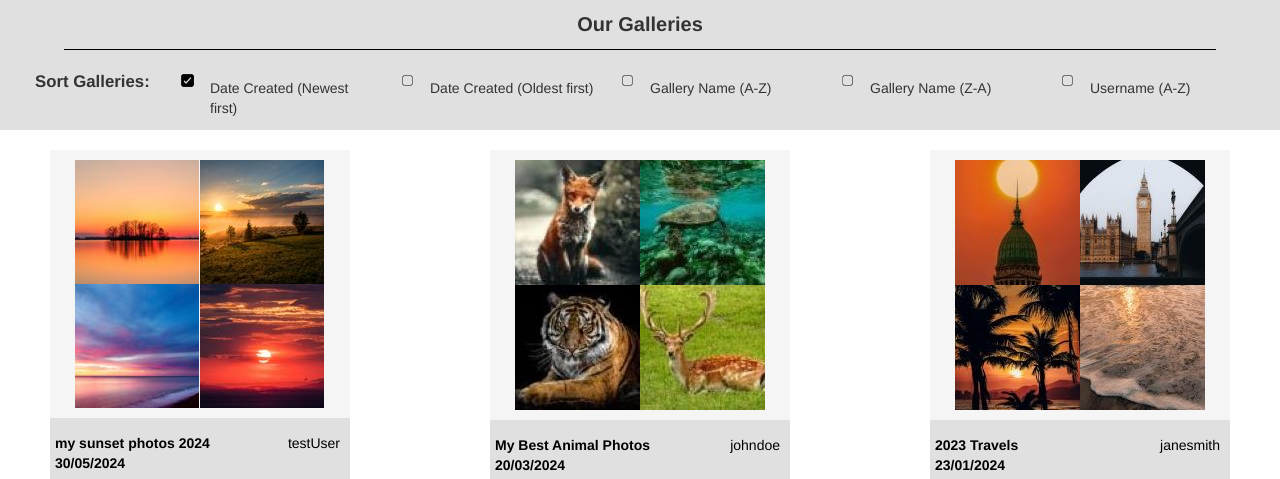
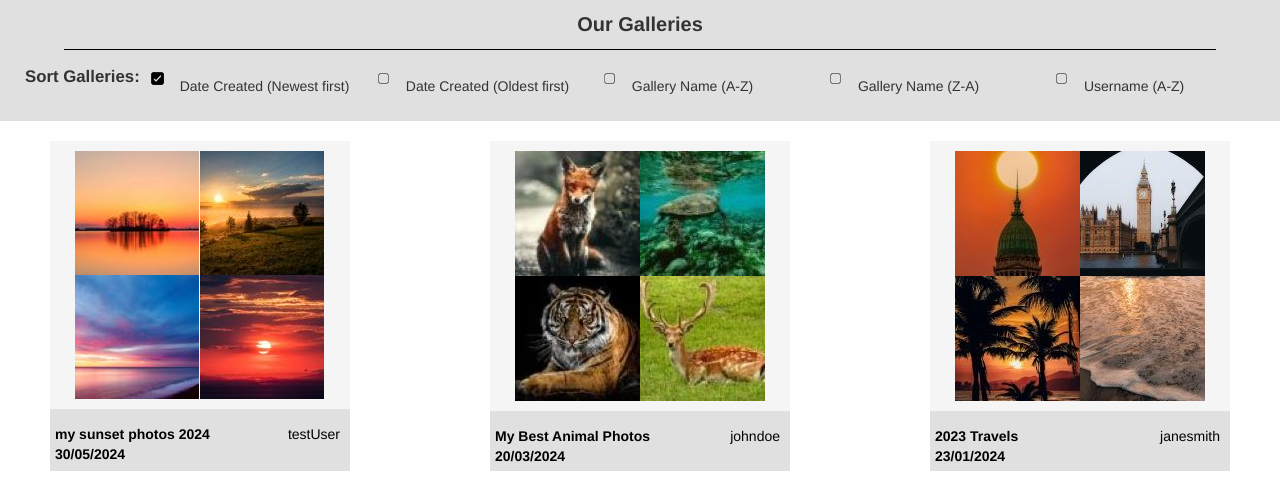
Before and after one commit to meghardie/GalleryWebsite, a Flask app: page / in a window 1280 px wide. Shown: the part 52-531 px from the top of the page. Run offline with Flask 3, Linux system fonts and the light colour scheme; some libraries are stand-ins or nearby versions.

Commit message:
more sortbar styling

```diff
--- a/app/static/style.css
+++ b/app/static/style.css
@@ -122,23 +122,24 @@
 /* for sortbar on homepage */
 #sortbar{
     background-color: var(--darkBackground);
-    height: 80px;
     padding: 10px;
     padding-left: 25px;
 }
 
 #sortbarForm{
     display: grid;
-    grid-template-columns: 125px repeat(auto-fill, minmax(200px, 1fr));
-    grid-template-rows: 100%;
+    grid-template-columns:repeat(auto-fill, minmax(205px, 1fr));
     align-items: center;
     grid-gap: 20px;
     padding: 10px;
+    padding-bottom: 20px;
 }
 
 #sortbarTitle{
     font-weight: bold;
     font-size: 1.2em;
+    float: left;
+    padding-top: 5px;
 }
 
 .sortGallsLabel{
--- a/app/templates/index.html
+++ b/app/templates/index.html
@@ -8,10 +8,10 @@
         <hr id = "homepageHR">
     </div>
     <div id = "sortbar">
+        <div id = "sortbarTitle">
+            Sort Galleries:
+        </div>
         <form action="{{ url_for('homePage') }}" method = "GET" id = "sortbarForm">
-            <div id = "sortbarTitle">
-                Sort Galleries:
-            </div>
             <div>
             <input type = "radio" id = "DateNtoO" name = "sortGalls" value = "DateNtoO" onchange="this.form.submit()"  {{ 'checked' if request.args.get('sortGalls', 'DateNtoO') == 'DateNtoO' else '' }}>
             <label for = "DateNtoO" class = "sortGallsLabel">Date Created (Newest first)</label>
```
